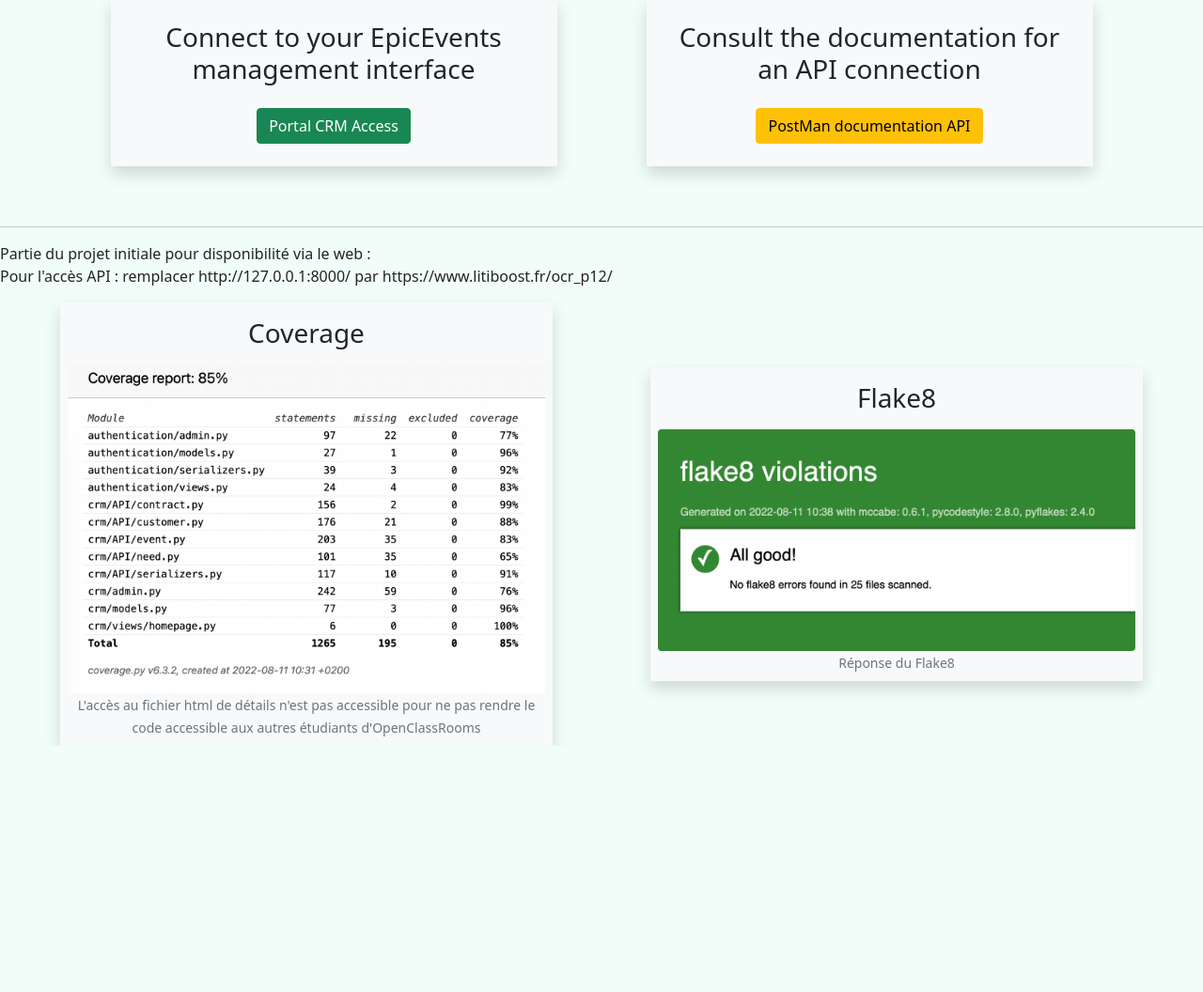
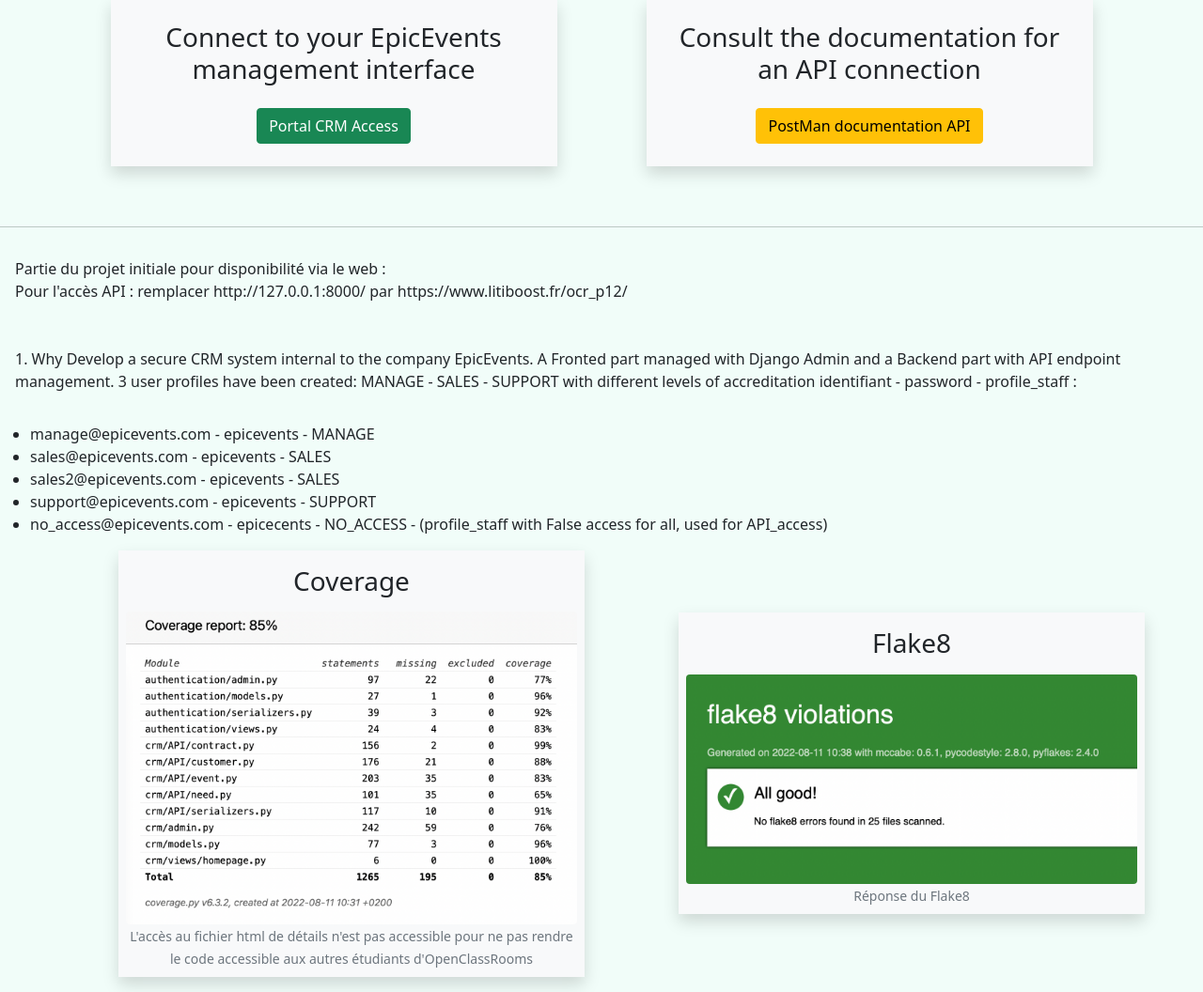
Before and after one commit to Litibe/Python__OCR_P12, a Django app: template crm/templates/crm/index.html in a window 1280 px wide. Shown: the part 321-1377 px from the top of the page at 94% size. Before the commit the page ends 1115 px from the top, so only its background shows below. Run offline with Django 4.2, Linux system fonts and the light colour scheme; the template is opened without the code that fills it, so the values that code supplies are empty.

Commit message:
index code user

```diff
--- a/crm/templates/crm/index.html
+++ b/crm/templates/crm/index.html
@@ -52,10 +52,24 @@
   </div>
 </div>
 <hr />
-<p>
+<p class="p-3">
   Partie du projet initiale pour disponibilité via le web : <br />
   Pour l'accès API : remplacer http://127.0.0.1:8000/ par
   https://www.litiboost.fr/ocr_p12/
+</p>
+<p class="p-3">
+  1. Why Develop a secure CRM system internal to the company EpicEvents. A
+  Fronted part managed with Django Admin and a Backend part with API endpoint
+  management. 3 user profiles have been created: MANAGE - SALES - SUPPORT with
+  different levels of accreditation identifiant - password - profile_staff :
+  <ul>
+  <li>manage@epicevents.com - epicevents - MANAGE</li>
+  <li>sales@epicevents.com - epicevents - SALES</li>
+  <li>sales2@epicevents.com - epicevents - SALES</li>
+  <li>support@epicevents.com - epicevents - SUPPORT</li>
+  <li>no_access@epicevents.com - epicecents - NO_ACCESS -
+  (profile_staff with False access for all, used for API_access)</li>
+  <ul>
 </p>
 <div class="container-fluid d-flex flex-row flex-wrap justify-content-around">
   <div class="col-11 col-md-5 shadow bg-light text-left my-auto p-2">
```
